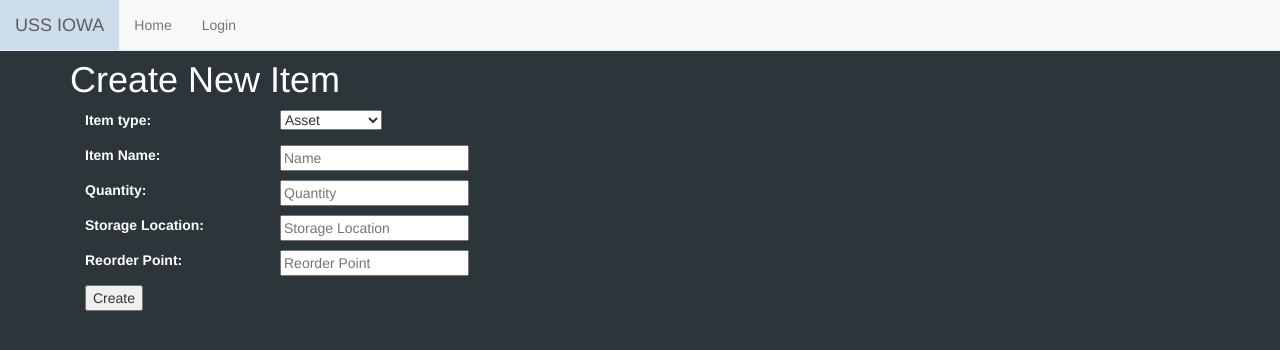
After one commit to leokhachatorians/battleship, a Django app: page /biims/new_item in a window 1280 px wide. The commit adds this page. Shown: the top 350 px of the page. Run offline with Django 3.2, Linux system fonts and the light colour scheme; some libraries are stand-ins or nearby versions.

Commit message:
Working on New Item Form

```diff
--- a/battleship/biims/forms.py
+++ b/battleship/biims/forms.py
@@ -1,5 +1,6 @@
 from django import forms
 
+from django.core.exceptions import ValidationError
 from django.template.defaultfilters import mark_safe
 
 class SearchForm(forms.Form):
@@ -14,9 +15,12 @@ class SearchForm(forms.Form):
 class NewItemForm(forms.Form):
     item_type = forms.ChoiceField(choices=
             [
-                ('Item Type', 'Asset'),
-                ('Item Type', 'Low Volume'),
-                ('Item Type', 'High Volume')])
+                ('asset', 'Asset'),
+                ('low', 'Low Volume'),
+                ('high', 'High Volume')],
+            required=True,
+            widget = forms.Select(attrs={
+                'id':'item-choice-selector'}))
 
     item_name = forms.CharField(
             max_length=100,
@@ -24,7 +28,8 @@ class NewItemForm(forms.Form):
             widget=forms.TextInput(attrs=
                 {'placeholder':'Name',
                 'title':'Name of the item',
-                'id':'item-name'}))
+                'id':'item-name'}),
+            required=True)
 
     quantity = forms.CharField(
         max_length=10,
@@ -32,7 +37,8 @@ class NewItemForm(forms.Form):
         widget = forms.NumberInput(attrs=
             {'placeholder':'Quantity',
             'title':'How many?',
-            'id':'item-quantity'}))
+            'id':'item-quantity'}),
+        required=True)
 
     storage_location = forms.CharField(
         max_length=100,
@@ -40,7 +46,8 @@ class NewItemForm(forms.Form):
         widget = forms.TextInput(attrs=
             {'placeholder':'Storage Location',
             'title':'Where the items reserves will be kept',
-            'id':'item-storage-location'}))
+            'id':'item-storage-location'}),
+        required=True)
 
     consumable_location = forms.CharField(
         max_length=100,
@@ -48,7 +55,8 @@ class NewItemForm(forms.Form):
         widget = forms.TextInput(attrs=
             {'placeholder':'Consumable Location',
             'title':'Location where staff members can get the item',
-            'id':'item-storage-location'}))
+            'id':'item-consumable-location'}),
+        required=False)
 
     reorder_point = forms.CharField(
         max_length=10,
@@ -56,4 +64,11 @@ class NewItemForm(forms.Form):
         widget = forms.TextInput(attrs=
             {'placeholder':'Reorder Point',
             'title':'When to reorder the item',
-            'id':'item-reorder-point'}))
+            'id':'item-reorder-point'}),
+        required=True)
+
+    def __init__(self, data=None, *args, **kwargs):
+        super(NewItemForm, self).__init__(data, *args, **kwargs)
+
+        if data and data.get('item_type', None) == 'high':
+            self.fields['consumable_location'].required = True
--- /dev/null
+++ b/battleship/biims/static/biims/css/new_item.css
@@ -0,0 +1,6 @@
+.new-item-error-flash {
+  background-color: #fbb0b0;
+  display: block;
+  padding: 5px;
+  margin: 0 auto 10px;
+}
--- a/battleship/biims/static/biims/js/main.js
+++ b/battleship/biims/static/biims/js/main.js
@@ -1,46 +1,13 @@
 $(function() {
 
-  var changetimer = false;
     // Submit post on submit
     $('#search-form').on('submit', function(event){
-     // if(changetimer !== false) clearTimeout(changetimer);
-     // changetimer = setTimeout(function() {
-     //   st = $("#search-term").val();
-     //   $("#results").html("&nbsp;").load('ajax_search?search_term='+st);
-     //   changetimer = false;
-     //   }, 300);
         event.preventDefault();
         event.stopImmediatePropagation();
 
-        console.log("form submitted!")  // sanity check
         st = $("#search-term").val();
         $("#results").empty().load('ajax_search?search_term='+st);
     });
-
-
-    // AJAX for posting
-    function search() {
-        console.log("search is working!") // sanity check
-        $.ajax({
-            url : "ajax_search/", // the endpoint
-            type : "POST", // http method
-            data : { search_term : $('#search-term').val() }, // data sent with the post request
-            // handle a successful response
-            success : function(json) {
-                var st = $('#search-term').val(); // remove the value from the input
-                console.log(json[0].name); // log the returned json to the console
-                console.log(st);
-                console.log("success"); // another sanity check
-            },
-            // handle a non-successful response
-            error : function(xhr,errmsg,err) {
-                $('#results').html("<div class='post alert-box alert radius' data-alert>Oops! We have encountered an error: "+errmsg+
-                    " <a href='#' class='close'>&times;</a></div>"); // add the error to the dom
-                console.log(xhr.status + ": " + xhr.responseText); // provide a bit more info about the error to the console
-            }
-        });
-    };
-
 
     // This function gets cookie with a given name
     function getCookie(name) {
@@ -93,3 +60,15 @@ $(function() {
         }
     });
 });
+
+$(document).ready(function() {
+  $('#item-choice-selector').on('change', function () {
+    if(this.value != 'high') {
+      $('#item-consumable-location').val('');
+      $('#id_consumable_location').hide();
+    }
+    else {
+      $('#id_consumable_location').show();
+    }
+  }).trigger('change');
+});
--- a/battleship/biims/templates/biims/base.html
+++ b/battleship/biims/templates/biims/base.html
@@ -7,6 +7,7 @@
     <link rel="stylesheet" type="text/css" href="{% static 'biims/css/options.css' %}"/>
     <link rel="stylesheet" type="text/css" href="{% static 'biims/css/base.css' %}"/>
     <link rel="stylesheet" type="text/css" href="{% static 'biims/css/search.css' %}"/>
+    <link rel="stylesheet" type="text/css" href="{% static 'biims/css/new_item.css' %}"/>
   </head>
 
  <body>
--- /dev/null
+++ b/battleship/biims/templates/biims/new_item.html
@@ -0,0 +1,46 @@
+{% extends 'biims/base.html' %}
+
+{% block content %}
+
+<h1 class="post"> Create New Item </h1>
+<!--
+{% if form.errors %}
+  {% for field in form %}
+    {% for error in field.errors %}
+      <span class="red-error-flash" role="alert"> {{ error|escape }} </span>
+    {% endfor %}
+  {% endfor %}
+{% endif %}
+-->
+
+<form method="POST" class="container"> {% csrf_token %}
+  {% for field in form %}
+  <div class="row" id="{{ field.auto_id }}">
+    <div class="col-xs-12 col-sm-2">
+      <p class="post">{{ field.label_tag }}</p>
+    </div>
+    <div class="col-xs-12 col-sm-3 col-md-3">
+      {{ field }}
+    </div>
+    {% if field.errors %}
+      <div class="col-sm-4 col-md-3 hidden-xs">
+        <span class="new-item-error-flash" role="alert">
+          <strong>Error:</strong> {{ field.errors|striptags }}
+        </span>
+      </div>
+      <div class="col-xs-9 visible-xs-block">
+        <span class="new-item-error-flash" role="alert">
+          <strong>Error:</strong> {{ field.errors|striptags }}
+        </span>
+      </div>
+    <div class="col-xs-12 visible-xs-block">
+      <br/>
+    </div>
+    {% endif %}
+
+  </div>
+  {% endfor %}
+  <button type="submit">Create</button>
+</form>
+
+{% endblock %}
--- a/battleship/biims/templates/biims/options.html
+++ b/battleship/biims/templates/biims/options.html
@@ -33,7 +33,7 @@
   <div class="col-xs-12 col-sm-6">
     <h1 id="option_1"><a class="btn-lg option" href="{% url 'biims:search' %}">Search Inventory</a></h1>
     <h1 id="option_2" class="btn-lg option">Parts Removal</h1>
-    <h1 id="option_3" class="btn-lg option">Update Inventory</h1>
+    <h1 id="option_3"><a class="btn-lg option" href="{% url 'biims:new_item' %}">Update Inventory</a></h1>
   </div>
   <div class="col-xs-12 col-sm-6">
     <h1 id="option_5" class="btn-lg option">Asset Request</h1>
--- a/battleship/biims/views.py
+++ b/battleship/biims/views.py
@@ -101,6 +101,16 @@ def asset_lookup(request):
 
 @login_required
 def search(request):
+    """
+    The search functionality is quite simple. Utilizing Django's
+    lazy querysets, we can create a chained list and pass in the
+    all the parts into the paginator. This wont make any excessive
+    querys to the database until AFTER we create the page, which
+    will make it a total of three queryies if I'm not mistaken.
+
+    Now the SearchForm is our gateway towards making ajax calls
+    to our fuzzymatching thing.
+    """
     high_volume_list = HighVolume.objects.all()
     low_volume_list = LowVolume.objects.all()
     asset_list = Asset.objects.all()
@@ -133,6 +143,11 @@ def search(request):
 
 @login_required
 def ajax_search(request):
+    """
+    """
+    if not request.is_ajax:
+        raise Http404
+
     if request.is_ajax:
         high_volume_list = HighVolume.objects.all()
         low_volume_list = LowVolume.objects.all()
@@ -150,15 +165,19 @@ def ajax_search(request):
                 request,
                 'biims/ajax_search.html',
                 {"matches":matches})
-    else:
-        return HttpResponse(
-                json.dumps({'nothing to see':'i dont like you'}),
-                content_type="application/json")
-
-def increase_amount(request, item_name, item_type):
-    item = getattr(sys.modules[__name__], item_type)
 
 def new_item(request):
+    if request.method == 'POST':
+        form = NewItemForm(request.POST)
+        if form.is_valid():
+            print(request.POST.get('item_name'))
+            print(request.POST.get('quantity'))
+            print(request.POST.get('storage_location'))
+            if not request.POST.get('consumable_location') == '':
+                print(request.POST.get('consumable_location'))
+            print(request.POST.get('reorder_point'))
 
-    form = NewItemForm()
+            return redirect('biims:options')
+    else:
+        form = NewItemForm()
     return render(request, 'biims/new_item.html', {'form':form})
```
